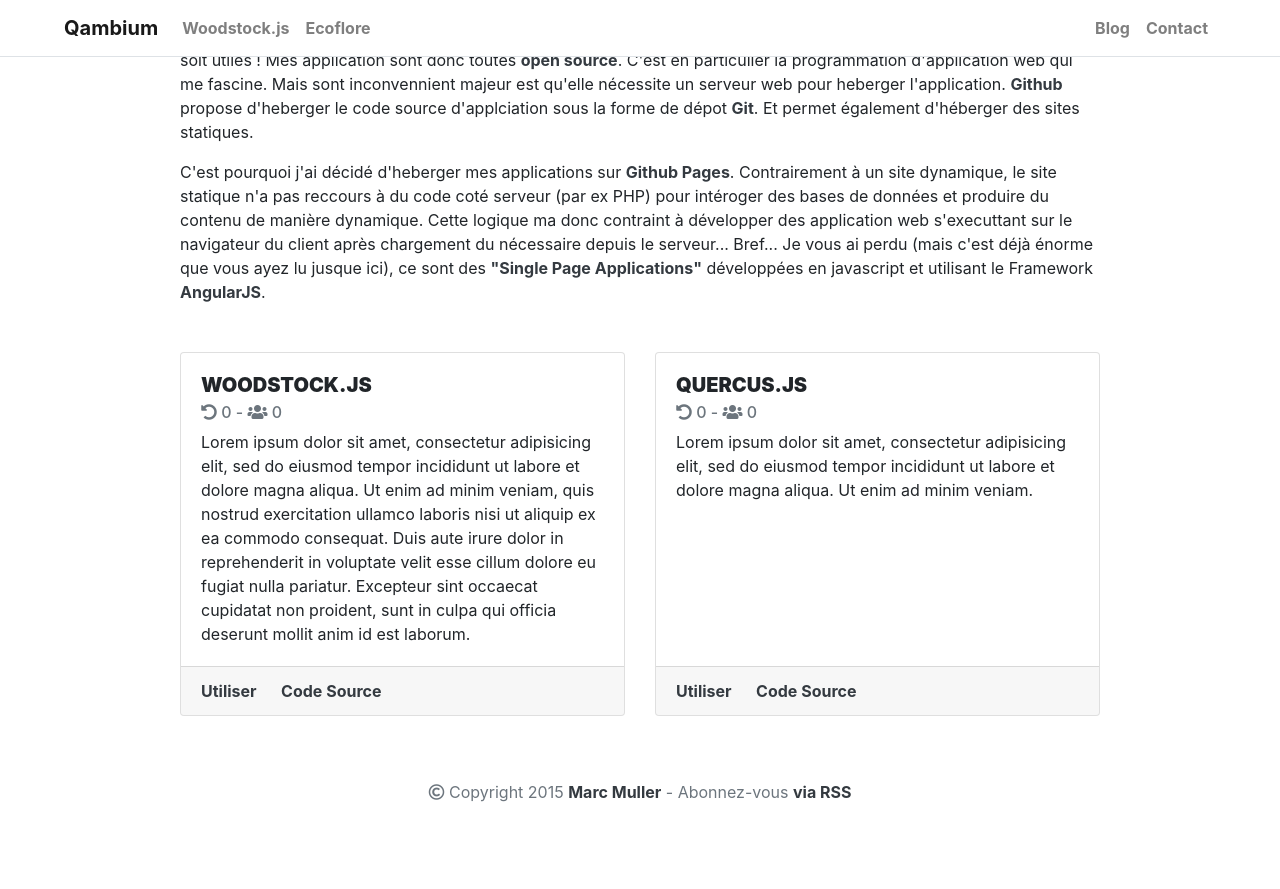
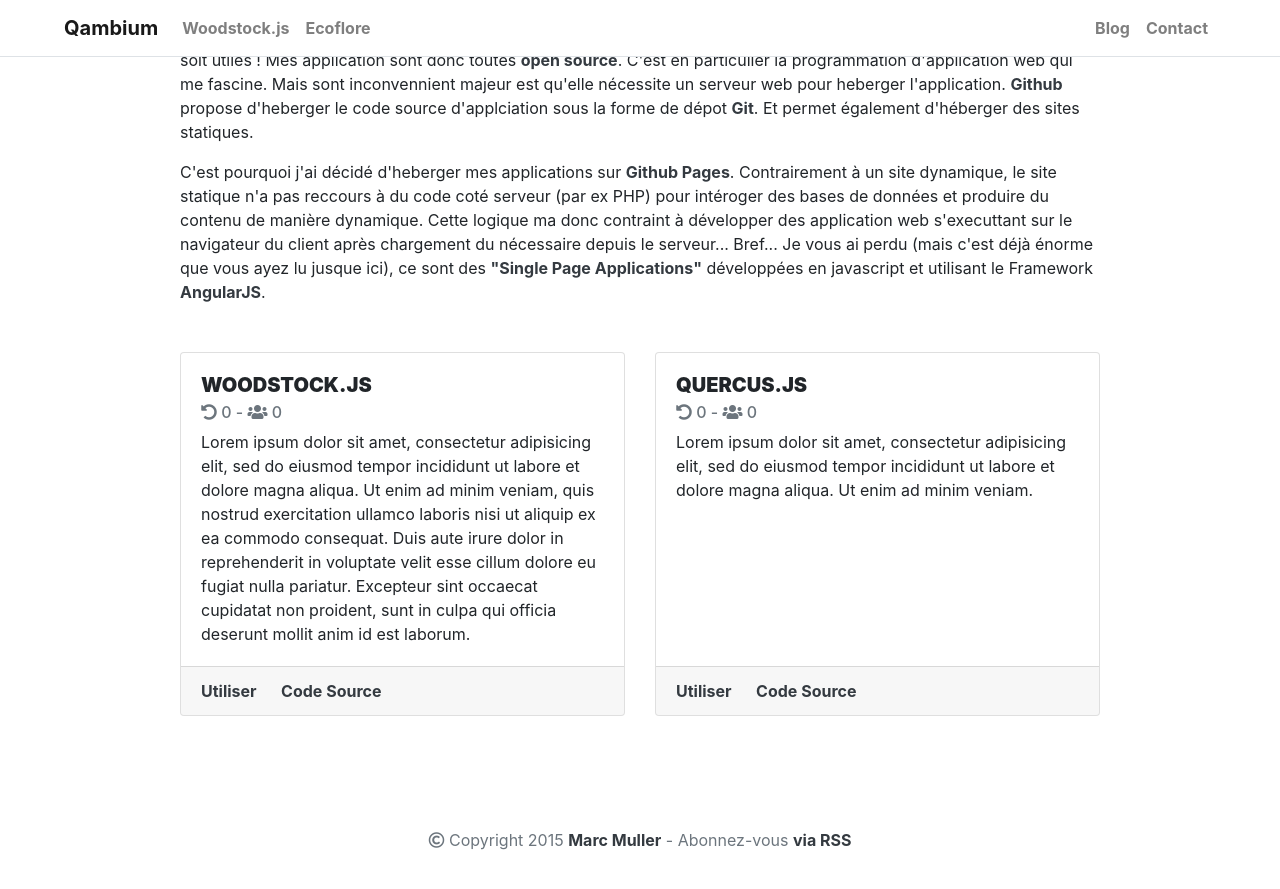
Before and after one commit to Qambium/qambium.github.io, a Jekyll site: the page built from index.md, in a window 1280 px wide and 900 px high, scrolled down 1726 px. Shown: the top 889 px of the window. Built offline with Jekyll 4.4.1, drawn with Linux system fonts in a browser that asks for light colours; nearby versions of some CDN libraries; before the commit the page ends 2578 px from its top, so only the background shows below that.

Commit message:
Added margin to the footer 	modified:   _includes/footer.html

```diff
--- a/_includes/footer.html
+++ b/_includes/footer.html
@@ -1,4 +1,4 @@
-<div class="footer">
+<div class="footer mt-5">
 
   <i class="far fa-copyright"></i>
   Copyright 2015
```
